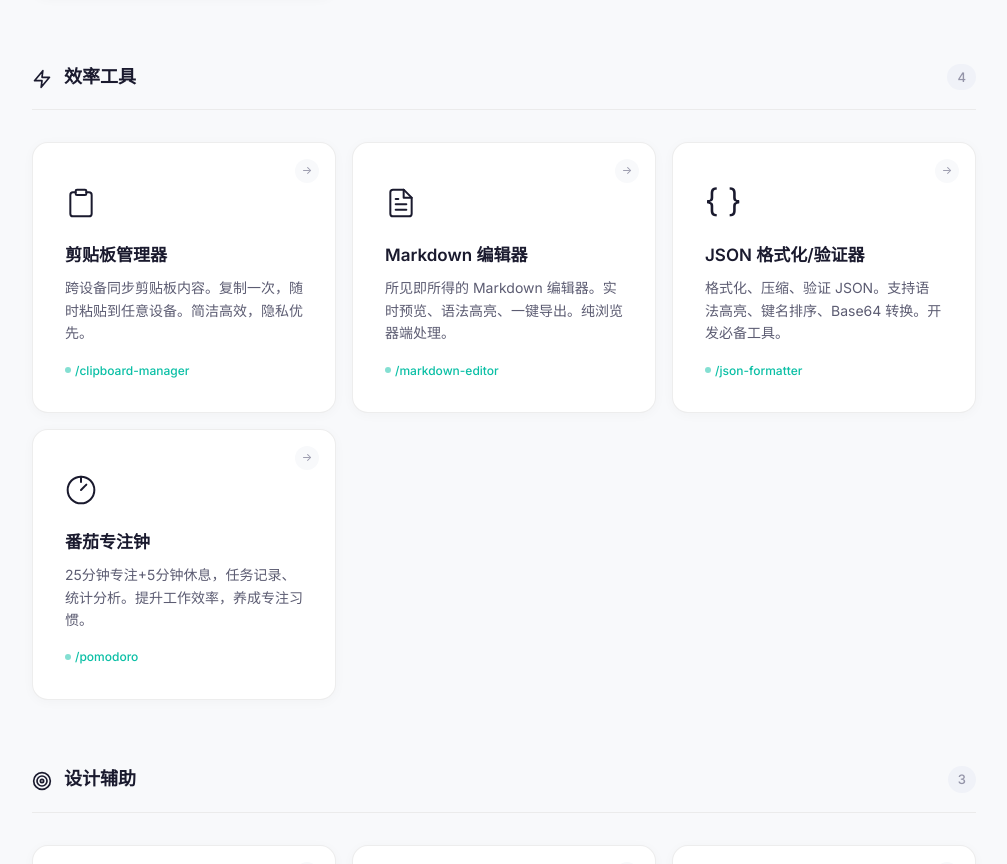
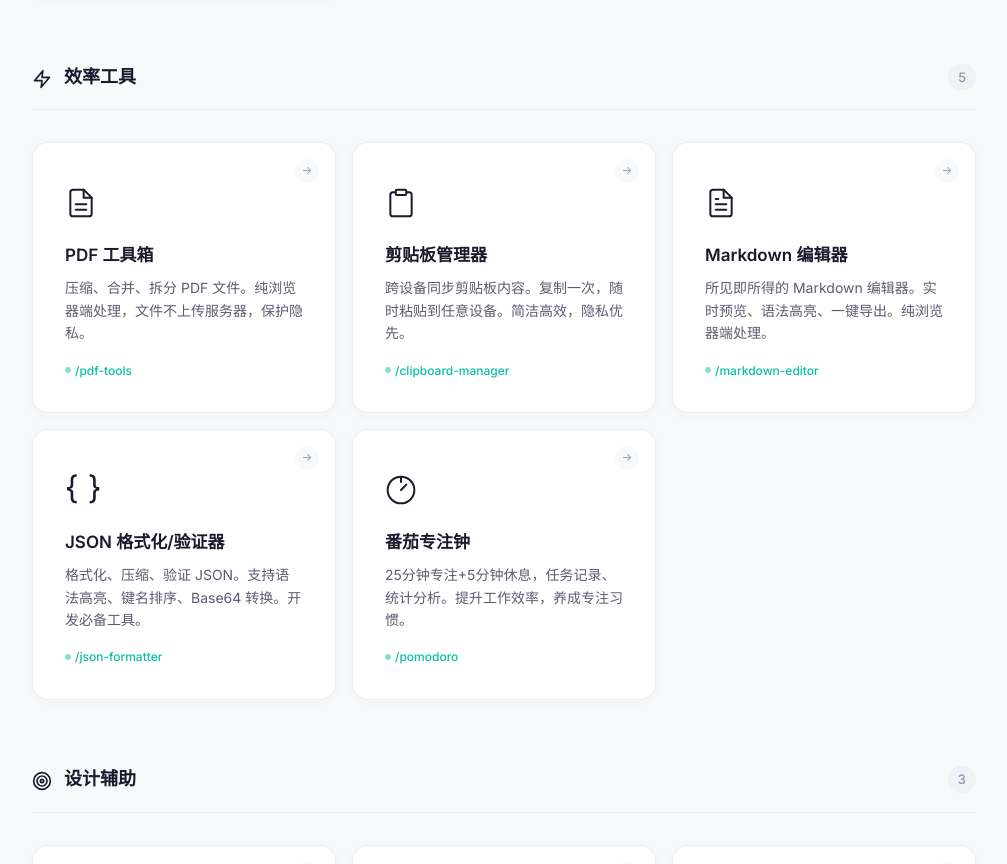
Before and after one commit to pumf/ai-tool, a plain HTML site: page index.html in a window 1280 px wide. Shown: the part 1965-2829 px from the top of the page, without its empty margins (136-1143 px from the left). Drawn offline with Linux system fonts and the light colour scheme.

Commit message:
feat: update index.html - add PDF tools

```diff
--- a/index.html
+++ b/index.html
@@ -522,9 +522,19 @@
       <div class="section-header">
         <span class="section-icon"><svg class="icon" viewBox="0 0 24 24" fill="none" stroke="currentColor" stroke-width="2" stroke-linecap="round" stroke-linejoin="round"><polygon points="13 2 3 14 12 14 11 22 21 10 12 10 13 2"/></svg></span>
         <h2 class="section-title">效率工具</h2>
-        <span class="section-count">4</span>
+        <span class="section-count">5</span>
       </div>
       <div class="card-grid">
+        <a class="card" href="/pdf-tools.html" data-category="productivity">
+          <div class="card-badge">
+            <span class="badge-external">→</span>
+          </div>
+          <span class="card-icon"><svg class="icon" viewBox="0 0 24 24" fill="none" stroke="currentColor" stroke-width="2" stroke-linecap="round" stroke-linejoin="round"><path d="M14 2H6a2 2 0 0 0-2 2v16a2 2 0 0 0 2 2h12a2 2 0 0 0 2-2V8z"/><polyline points="14 2 14 8 20 8"/><line x1="16" y1="13" x2="8" y2="13"/><line x1="16" y1="17" x2="8" y2="17"/></svg></span>
+          <h3 class="card-title">PDF 工具箱</h3>
+          <p class="card-desc">压缩、合并、拆分 PDF 文件。纯浏览器端处理，文件不上传服务器，保护隐私。</p>
+          <span class="card-url">/pdf-tools</span>
+        </a>
+
         <a class="card" href="/clipboard-manager.html" data-category="productivity">
           <div class="card-badge">
             <span class="badge-external">→</span>
```
